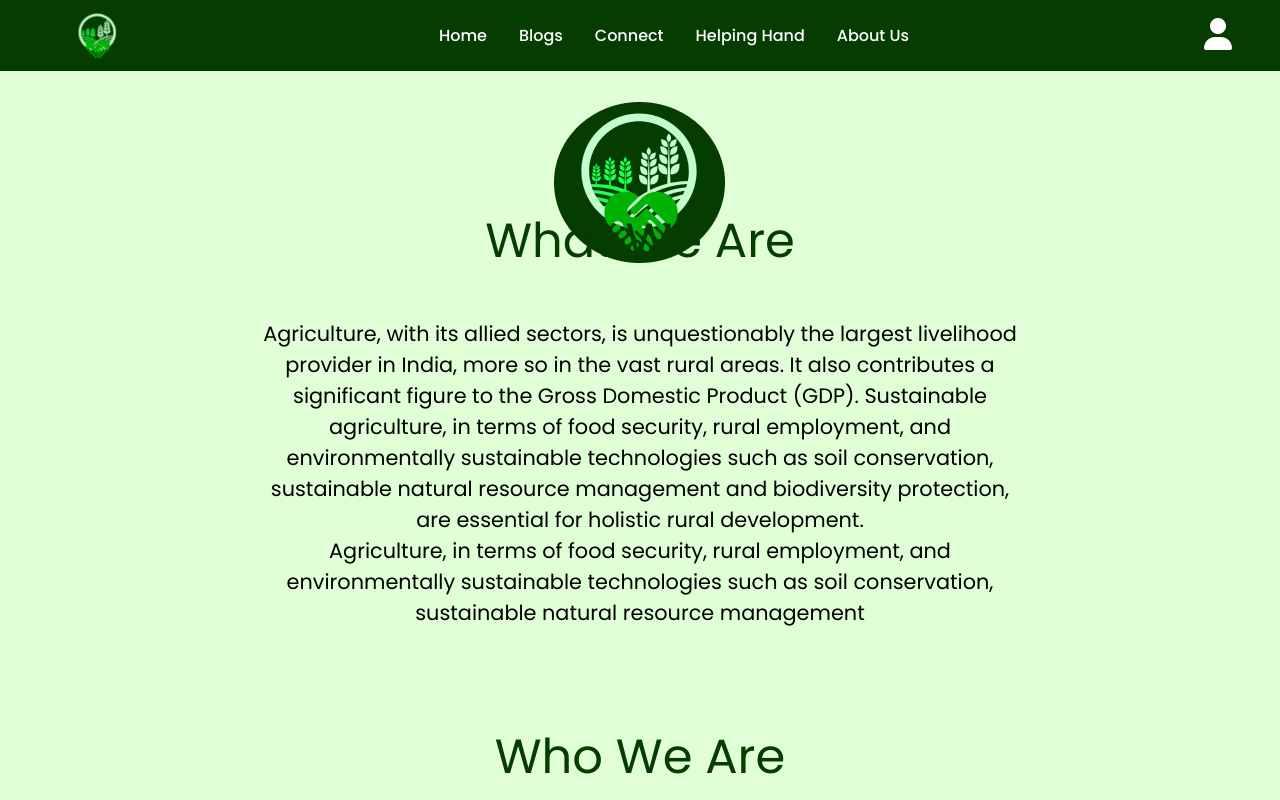
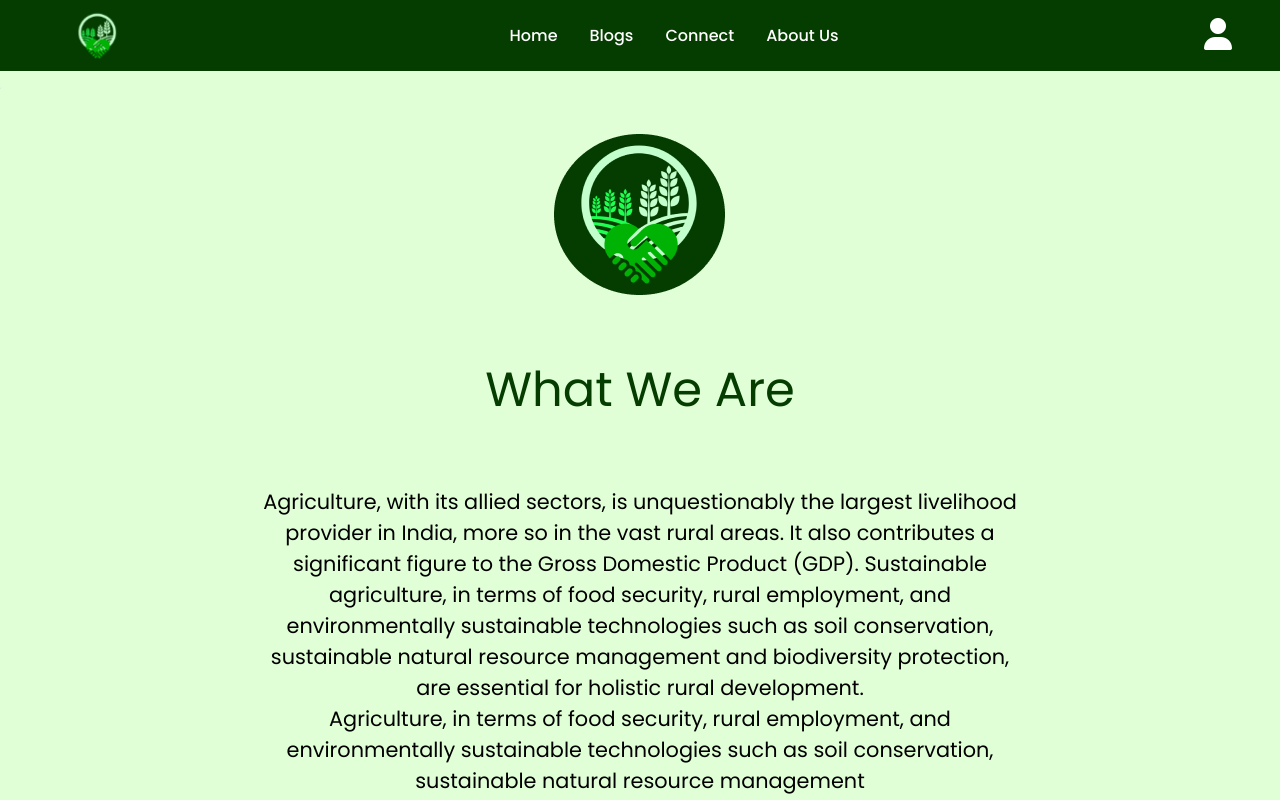
Before and after one commit to Arya-Deep-31/AgriShare-frontend, a React (Vite) app: page /aboutus in a window 1280 px wide. Shown: the top 800 px of the page. Built offline with nearby package versions, Linux system fonts and the light colour scheme; the HTML template or start-up script is replaced by a standard one; a web font is replaced by a local one.

Commit message:
fix:navbar fixed

```diff
--- a/src/Components/Hero/Hero.jsx
+++ b/src/Components/Hero/Hero.jsx
@@ -18,7 +18,9 @@ const Hero = () => {
       <div className={styles.container}>
         <div className={styles.textContainer}>
           <p className={styles.head}>&ldquo;AgriShare&rdquo; - Agreed to Connect</p>
-          <p className={styles.subhead}>Feel The Weather</p>
+          <p className={styles.subhead} onClick={() => navigate("/weather")}>
+            Feel The Weather
+          </p>
         </div>
         {!user ? (
           <div className={styles.buttonContainer}>
--- a/src/Components/Navbar/Navbar.jsx
+++ b/src/Components/Navbar/Navbar.jsx
@@ -12,15 +12,11 @@ const Navbar = () => {
         <p>
           <Link to="/">Home</Link>
         </p>
-
         <p>
-          <a href="#wgpt3">Blogs</a>
+          <Link to="/blog">Blogs</Link>
         </p>
         <p>
-          <a href="#possibility">Connect</a>
-        </p>
-        <p>
-          <a href="#features">Helping Hand</a>
+          <Link to="/connect">Connect</Link>
         </p>
         <p>
           <Link to="/aboutus">About Us</Link>
--- a/src/Components/WhatWeAre/WhatWeAre.jsx
+++ b/src/Components/WhatWeAre/WhatWeAre.jsx
@@ -3,13 +3,17 @@ import styles from "./WhatWeAre.module.scss";
 const AboutUs = () => {
   return (
     <>
-      <img className={styles.aboutus} src="aboutus/aboutus.png" alt="" />
+      <img className={styles.aboutus} src="/aboutus/aboutus.png" alt="" />
 
       <div className={styles.container}>
-        <div className={styles.heading}>
-          <p>What We Are</p>
+        <div>
+          <div className={styles.co}>
+            <img className={styles.logow} src="logowithbg/logowithbg.png" alt="" />
+          </div>
+          <div className={styles.heading}>
+            <p>What We Are</p>
+          </div>
         </div>
-        <img className={styles.logow} src="logowithbg/logowithbg.png" alt="" />
 
         <div className={styles.content}>
           <p>
--- a/src/Components/WhatWeAre/WhatWeAre.module.scss
+++ b/src/Components/WhatWeAre/WhatWeAre.module.scss
@@ -6,6 +6,7 @@
 }
 
 .container {
+  margin-top: 2rem;
   width: 100%;
   display: flex;
   flex-direction: column;
@@ -14,8 +15,6 @@
 
   .heading {
     display: flex;
-
-    position: absolute;
     top: 10rem;
     justify-content: center;
     align-items: center;
@@ -30,7 +29,9 @@
       color: #053d00;
     }
   }
-
+  .co {
+    text-align: center;
+  }
   .logo {
     background-color: #053d00;
   }
```
